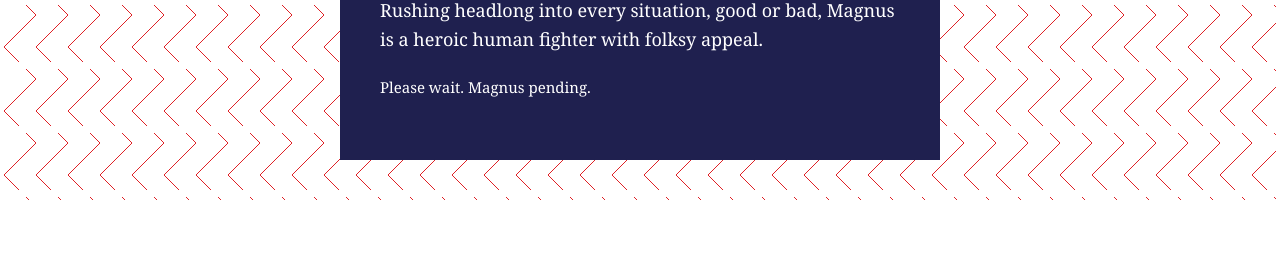
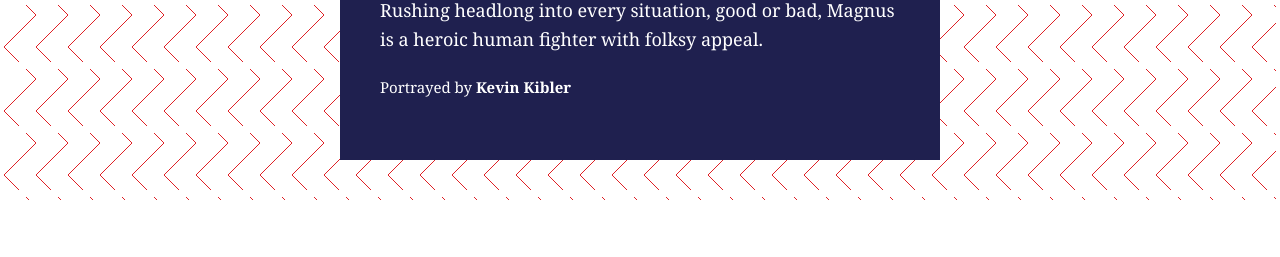
Before and after one commit to Inst-of-Planar-Research-and-Exploration/IPRE-website, a Jekyll site: the page built from team/team.html, in a window 1280 px wide and 900 px high, scrolled down 2794 px. Shown: the part 183-440 px from the top of the window. Built offline with Jekyll 4.4.1, drawn with Linux system fonts in a browser that asks for light colours; some web fonts are replaced.

Commit message:
Add Kevin as Magnus

```diff
--- a/about/about.html
+++ b/about/about.html
@@ -46,6 +46,7 @@ permalink: about/
       <li>Joel McCarthy</li>
       <li>Stephanie Zaharko</li>
       <li>Anastasia Tircuit</li>
+      <li>Kevin Kibler</li>
       <li>Derek Atkinson</li>
     </ul>
   </div>
--- a/index.html
+++ b/index.html
@@ -219,6 +219,7 @@ var x = setInterval(function() {
   document.getElementById("countdown-timer").innerHTML = days + "d " + hours + "h "
   + minutes + "m " + seconds + "s ";
 
+  // TODO: Make a more fanciful end-of-countdown effect
   // If the count down is over, write some text
   if (distance < 0) {
     clearInterval(x);
--- a/team/team.html
+++ b/team/team.html
@@ -77,7 +77,7 @@ permalink: team/
   <div class="content_block_description">
     <p class="center"><strong>Head of Security</strong></p>
     <p>Rushing headlong into every situation, good or bad, Magnus is a heroic human fighter with folksy appeal.</p>
-    <p><small>Please wait. Magnus pending.</small></p>
+    <p><small>Portrayed by <strong>Kevin Kibler</strong></small></p>
   </div>
 </div>
 
```
